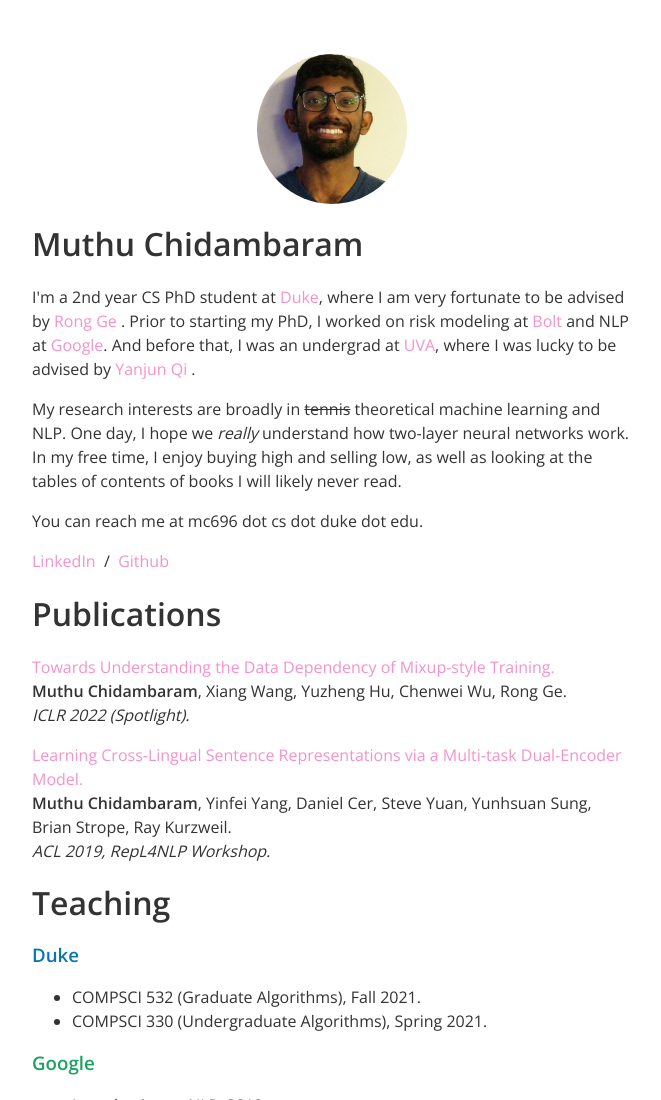
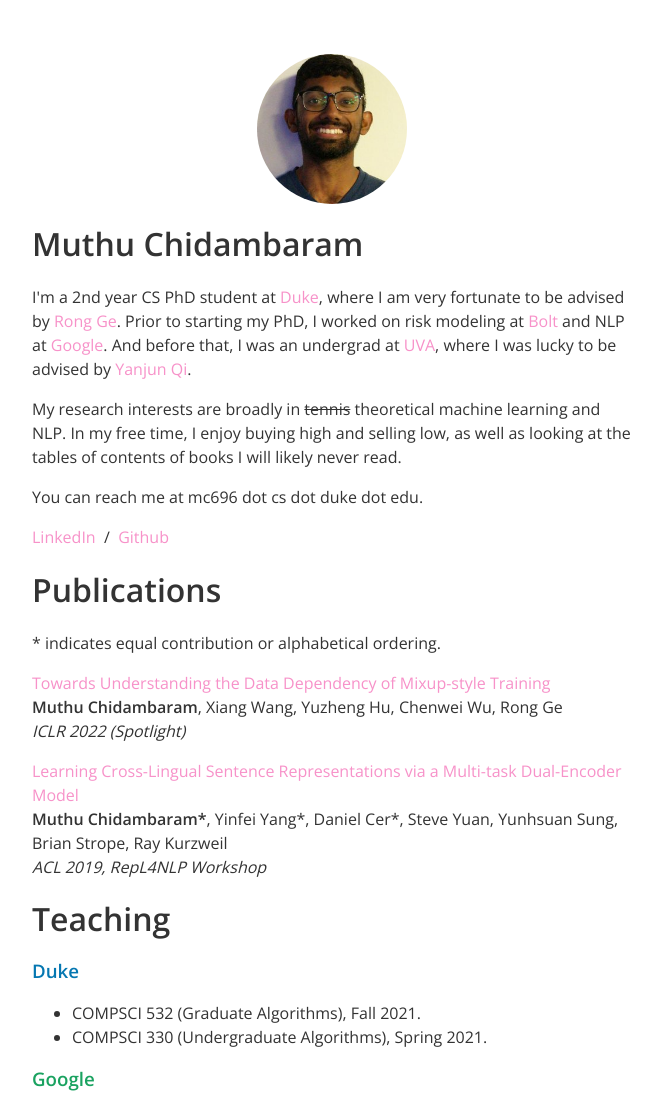
Before and after one commit to 2014mchidamb/2014mchidamb.github.io, a plain HTML site: page index.html in a window 1280 px wide. Shown: the top 1100 px of the page, without its empty margins (308-969 px from the left). Drawn offline with nearby package versions, Linux system fonts and the light colour scheme.

Commit message:
fix minor punctuation and other things

```diff
--- a/index.html
+++ b/index.html
@@ -27,9 +27,9 @@
     <div class="bio">
       <p><img src="images/muface.jpeg" alt="MuFace" class="center_circle"></p>
       <h1>Muthu Chidambaram</h1>
-      <p> I'm a 2nd year CS PhD student at <a href="https://www.cs.duke.edu/">Duke</a>, where I am very fortunate to be advised by <a href="https://users.cs.duke.edu/~rongge/"> Rong Ge </a>. Prior to starting my PhD, I worked on risk modeling at <a href="https://www.bolt.com/">Bolt</a> and NLP at <a href="https://tfhub.dev/google/universal-sentence-encoder-multilingual/3">Google</a>. And before that, I was an undergrad at <a href="https://engineering.virginia.edu/departments/computer-science">UVA</a>, where I was lucky to be advised by <a href="https://www.cs.virginia.edu/yanjun/"> Yanjun Qi </a>. </p>
+      <p> I'm a 2nd year CS PhD student at <a href="https://www.cs.duke.edu/">Duke</a>, where I am very fortunate to be advised by <a href="https://users.cs.duke.edu/~rongge/">Rong Ge</a>. Prior to starting my PhD, I worked on risk modeling at <a href="https://www.bolt.com/">Bolt</a> and NLP at <a href="https://tfhub.dev/google/universal-sentence-encoder-multilingual/3">Google</a>. And before that, I was an undergrad at <a href="https://engineering.virginia.edu/departments/computer-science">UVA</a>, where I was lucky to be advised by <a href="https://www.cs.virginia.edu/yanjun/">Yanjun Qi</a>. </p>
 
-      <p> My research interests are broadly in <s>tennis</s> theoretical machine learning and NLP. One day, I hope we <em>really</em> understand how two-layer neural networks work. In my free time, I enjoy buying high and selling low, as well as looking at the tables of contents of books I will likely never read. </p>
+      <p> My research interests are broadly in <s>tennis</s> theoretical machine learning and NLP. In my free time, I enjoy buying high and selling low, as well as looking at the tables of contents of books I will likely never read. </p>
 
       <p>You can reach me at mc696 dot cs dot duke dot edu. </p>
 
@@ -39,13 +39,14 @@
       </span>
 
       <h1>Publications</h1>
-      <p> <a href="https://arxiv.org/abs/2110.07647"> Towards Understanding the Data Dependency of Mixup-style Training. </a> <br>
-      <strong> Muthu Chidambaram</strong>, Xiang Wang, Yuzheng Hu, Chenwei Wu, Rong Ge. <br>
-      <em> ICLR 2022 (Spotlight). </em>
+      <p> * indicates equal contribution or alphabetical ordering. </p>
+      <p> <a href="https://arxiv.org/abs/2110.07647"> Towards Understanding the Data Dependency of Mixup-style Training </a> <br>
+      <strong> Muthu Chidambaram</strong>, Xiang Wang, Yuzheng Hu, Chenwei Wu, Rong Ge <br>
+      <em> ICLR 2022 (Spotlight) </em>
 
-      <p> <a href="https://aclanthology.org/W19-4330/"> Learning Cross-Lingual Sentence Representations via a Multi-task Dual-Encoder Model.</a> <br>
-      <strong> Muthu Chidambaram</strong>, Yinfei Yang, Daniel Cer, Steve Yuan, Yunhsuan Sung, Brian Strope, Ray Kurzweil. <br>
-      <em> ACL 2019, RepL4NLP Workshop. </em>
+      <p> <a href="https://aclanthology.org/W19-4330/"> Learning Cross-Lingual Sentence Representations via a Multi-task Dual-Encoder Model</a> <br>
+      <strong> Muthu Chidambaram*</strong>, Yinfei Yang*, Daniel Cer*, Steve Yuan, Yunhsuan Sung, Brian Strope, Ray Kurzweil<br>
+      <em> ACL 2019, RepL4NLP Workshop</em>
 
       <h1>Teaching</h1>
       <h3 style="color: #0577B1;">Duke</h3>
```
